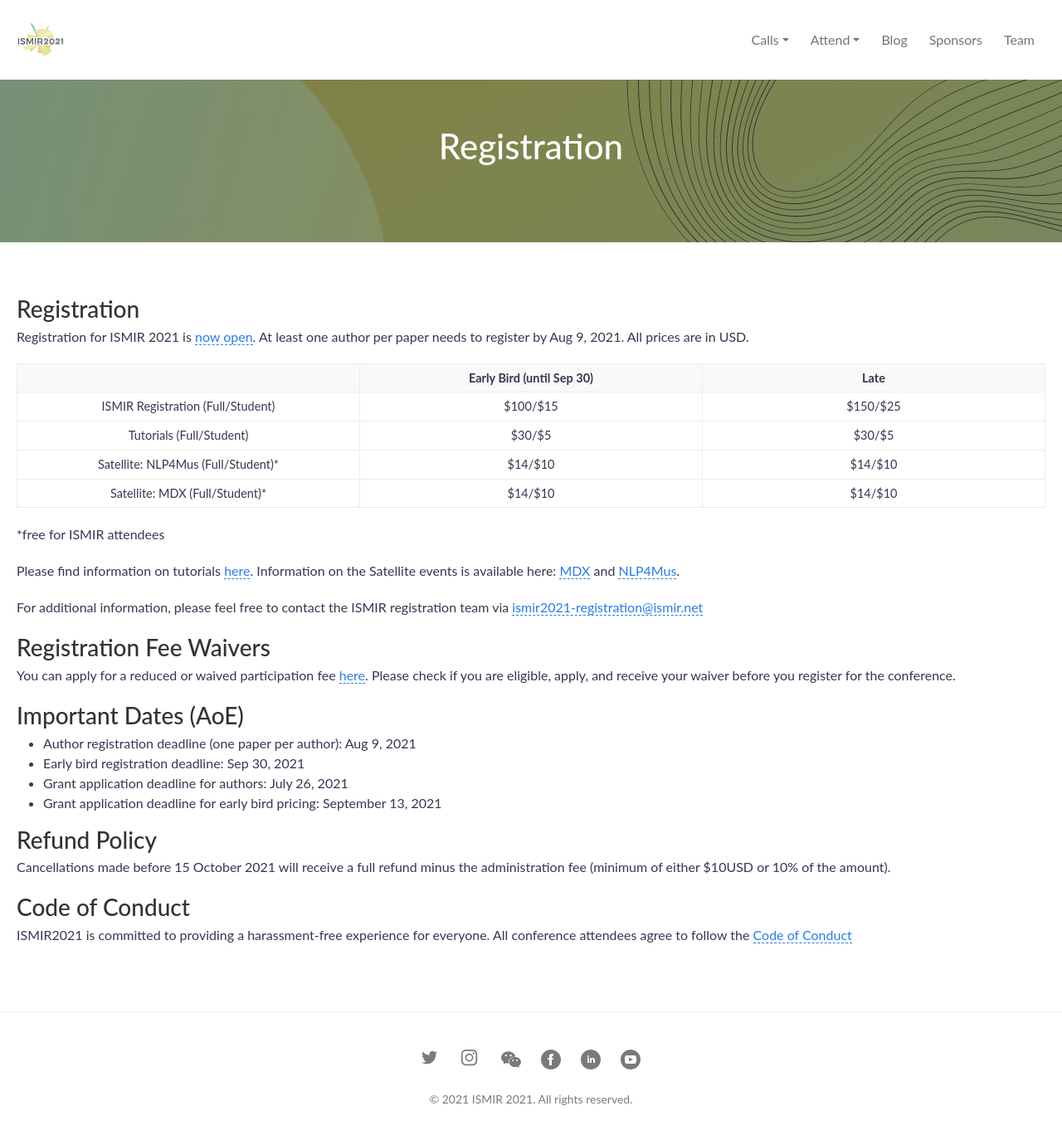
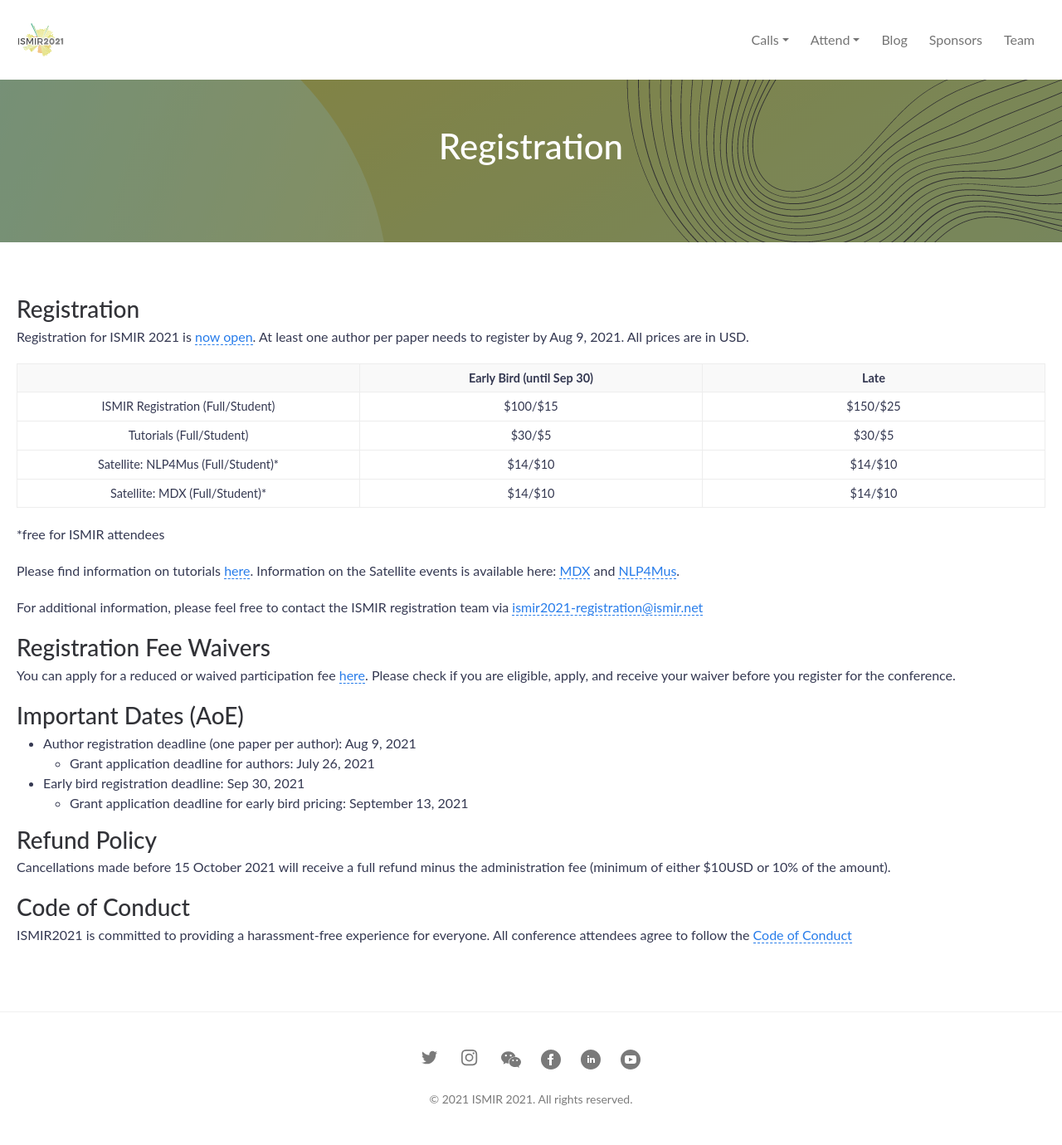
Before and after one commit to ismir2021/ismir2021.github.io, a Jekyll site: the page built from attend.md, in a window 1280 px wide. Shown: the whole page at 83% size. Built offline with Jekyll 4.4.1, drawn with Linux system fonts in a browser that asks for light colours; nearby versions of some CDN libraries.

Commit message:
minor organization change to the registration page

```diff
--- a/attend.md
+++ b/attend.md
@@ -29,9 +29,9 @@ Please check if you are eligible, apply, and receive your waiver before you regi
 ### Important Dates (AoE)
 
 * Author registration deadline (one paper per author): Aug 9, 2021
+	* Grant application deadline for authors: July 26, 2021
 * Early bird registration deadline: Sep 30, 2021
-* Grant application deadline for authors: July 26, 2021
-* Grant application deadline for early bird pricing: September 13, 2021
+	* Grant application deadline for early bird pricing: September 13, 2021
 
 ### Refund Policy
 
```
